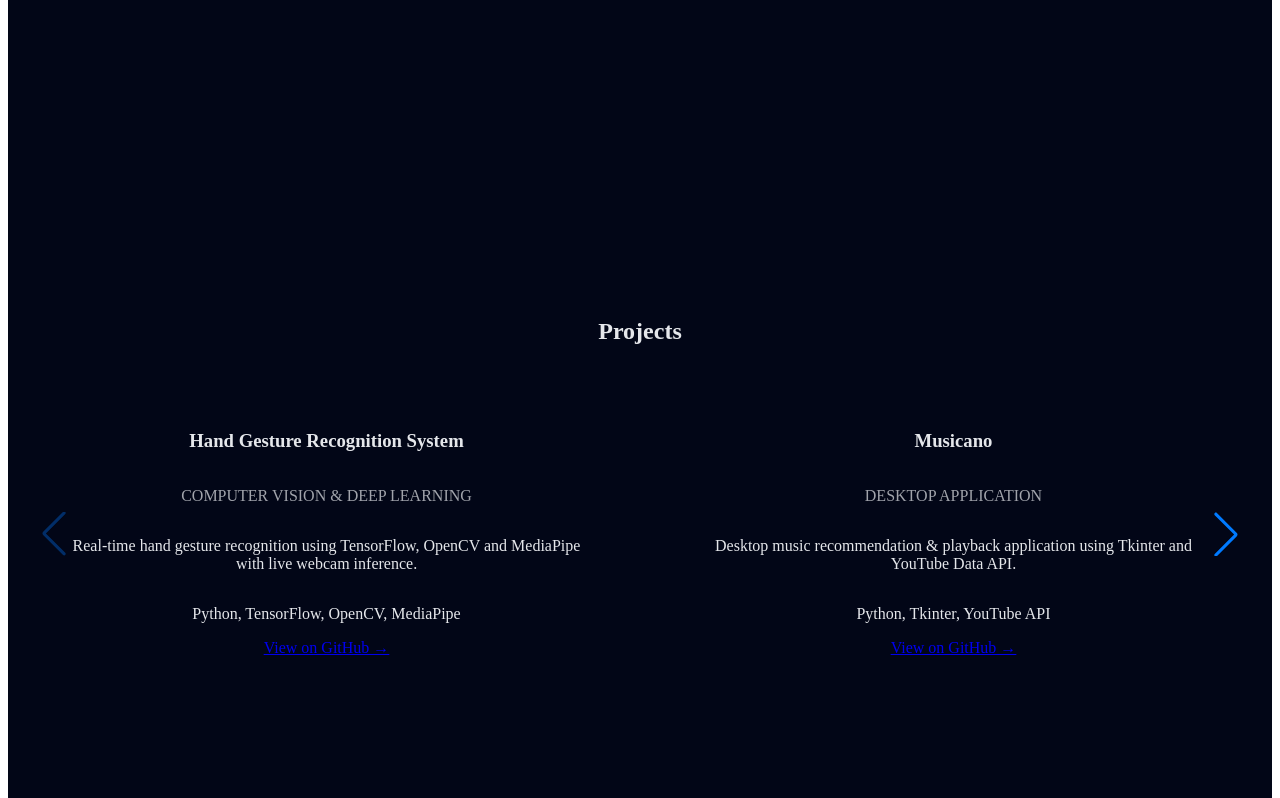
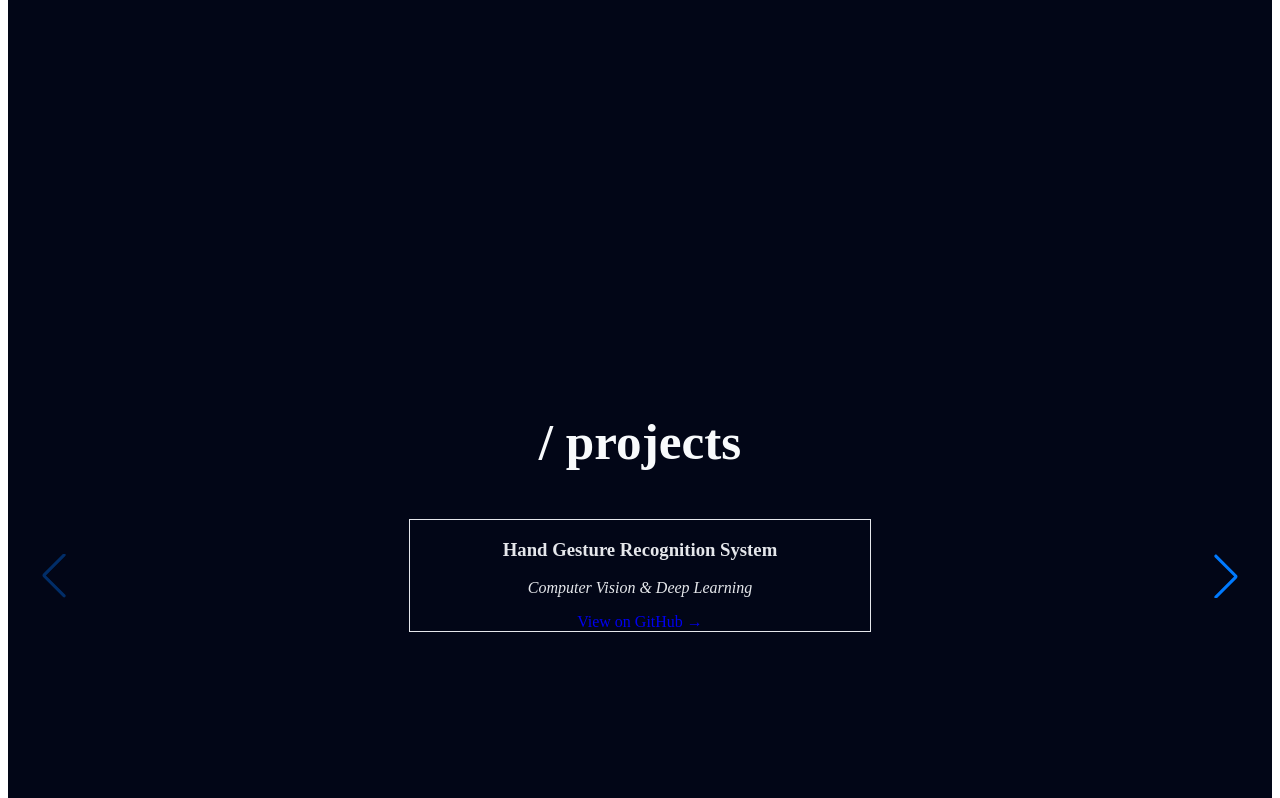
Before and after one commit to nitswork/Portfolio_Website_myself, a React (Vite) app: page / in a window 1280 px wide. Shown: the part 2767-3565 px from the top of the page. Built offline with nearby package versions, Linux system fonts and the light colour scheme.

Commit message:
Edited project page again

```diff
--- a/src/components/ProjectCard.jsx
+++ b/src/components/ProjectCard.jsx
@@ -1,50 +1,41 @@
 const ProjectCard = ({ project }) => {
   return (
-    <div className="relative w-[520px] h-[340px] rounded-3xl overflow-hidden shadow-2xl">
-
-      {/* Background Image */}
     <div
-        className="absolute inset-0 bg-cover bg-center scale-110"
-        style={{ backgroundImage: `url(${project.image})` }}
-      />
-
-      {/* Dark Overlay */}
-      <div className="absolute inset-0 bg-black/70 backdrop-blur-[2px]" />
-
-      {/* Content */}
-      <div className="relative z-10 h-full px-10 flex flex-col items-center justify-center text-center text-white">
-
+      className="
+        w-[460px]
+        px-10 py-12
+        rounded-2xl
+        text-center
+        bg-gradient-to-b from-[#020617] via-[#020617] to-[#020617]
+        border border-white/10
+        shadow-xl
+      "
+    >
+      {/* TITLE */}
       <h3
-          className="text-4xl font-bold mb-1"
+        className="text-3xl font-bold mb-3 text-white"
         style={{ fontFamily: "Times New Roman, serif" }}
       >
         {project.title}
       </h3>
 
+      {/* SUBTITLE */}
       <p
-          className="text-sm uppercase tracking-wide opacity-70 mb-4"
+        className="text-lg italic text-gray-400 mb-8"
         style={{ fontFamily: "Times New Roman, serif" }}
       >
         {project.subtitle}
       </p>
 
-        <p className="text-sm max-w-md text-gray-200 leading-relaxed mb-4">
-          {project.description}
-        </p>
-
-        <p className="text-xs text-gray-300 mb-6">
-          {project.tech}
-        </p>
-
+      {/* GITHUB LINK */}
       <a
         href={project.github}
         target="_blank"
         rel="noopener noreferrer"
-          className="text-sm font-semibold text-cyan-300 hover:text-cyan-200 transition"
+        className="text-lg text-blue-400 hover:text-blue-300 underline underline-offset-8 transition"
       >
         View on GitHub →
       </a>
-      </div>
     </div>
   );
 };
--- a/src/data/projectsData.js
+++ b/src/data/projectsData.js
@@ -1,44 +1,23 @@
-import handGesture from "../assets/projects/hand-gesture.jpeg";
-import musicano from "../assets/projects/musicano.png";
-import researchPortal from "../assets/projects/research-portal.jpeg";
-import ecommerce from "../assets/projects/e-commerce.jpeg";
-
 const projects = [
   {
     title: "Hand Gesture Recognition System",
     subtitle: "Computer Vision & Deep Learning",
-    description:
-      "Real-time hand gesture recognition using TensorFlow, OpenCV and MediaPipe with live webcam inference.",
-    tech: "Python, TensorFlow, OpenCV, MediaPipe",
-    github: "#",
-    image: handGesture,
+    github: "https://github.com/nitswork/Hands_Gestures_Recognition_project",
   },
   {
     title: "Musicano",
     subtitle: "Desktop Application",
-    description:
-      "Desktop music recommendation & playback application using Tkinter and YouTube Data API.",
-    tech: "Python, Tkinter, YouTube API",
-    github: "#",
-    image: musicano,
+    github: "https://github.com/nitswork/Music_tkinter",
   },
   {
     title: "Cloud-Based Research Portal",
     subtitle: "Full Stack Web App",
-    description:
-      "MERN-based research management system with secure authentication and role-based access.",
-    tech: "React, Node.js, MongoDB",
-    github: "#",
-    image: researchPortal,
+    github: "https://github.com/nitswork/Cloud_Re_search_DBMS",
   },
   {
     title: "E-Commerce Product Classifier",
     subtitle: "Machine Learning Project",
-    description:
-      "Machine learning model that classifies e-commerce products using descriptions and metadata.",
-    tech: "Python, Machine Learning, NLP",
-    github: "#",
-    image: ecommerce,
+    github: "https://github.com/nitswork/Ecommerce-prediction",
   },
 ];
 
--- a/src/sections/Project.css
+++ b/src/sections/Project.css
@@ -8,3 +8,13 @@
   background: linear-gradient(180deg, #020617, #020617);
   color: #e5e7eb;
 }
+
+/* ===== PROJECTS TITLE ===== */
+.projects-title {
+  font-family: "Times New Roman", Times, serif;
+  /* font-style: italic; */
+  font-weight: 700;
+  font-size: 3.2rem;
+  color: #f8fafc;
+  margin-bottom: 3rem;
+}
--- a/src/sections/Projects.jsx
+++ b/src/sections/Projects.jsx
@@ -1,7 +1,6 @@
-import "./Project.css";
-
 import { Swiper, SwiperSlide } from "swiper/react";
 import { Navigation } from "swiper/modules";
+import "./Project.css";
 
 import "swiper/css";
 import "swiper/css/navigation";
@@ -11,22 +10,24 @@ import ProjectCard from "../components/ProjectCard";
 
 const Projects = () => {
   return (
-    <section id="projects" className="projects">
-      <div className="max-w-5xl mx-auto w-full px-4">
-        <h2 className="text-3xl font-bold text-center mb-10">
-          Projects
+    <section
+      id="projects"
+      className="projects min-h-screen flex items-center justify-center"
+    >
+      <div className="w-full max-w-2xl text-center">
+
+        {/* Title */}
+        <h2 className="projects-title mb-16">
+          / projects
         </h2>
 
+        {/* Slider */}
         <Swiper
           modules={[Navigation]}
-          spaceBetween={30}
-          slidesPerView={2}
+          slidesPerView={1}
+          navigation
           grabCursor
-          navigation
-          breakpoints={{
-            640: { slidesPerView: 2 },
-            1024: { slidesPerView: 2 },
-          }}
+          className="flex justify-center"
         >
           {projects.map((project, index) => (
             <SwiperSlide key={index}>
@@ -36,6 +37,7 @@ const Projects = () => {
             </SwiperSlide>
           ))}
         </Swiper>
+
       </div>
     </section>
   );
```
Lines whose indentation alone changed are shown as unchanged.
